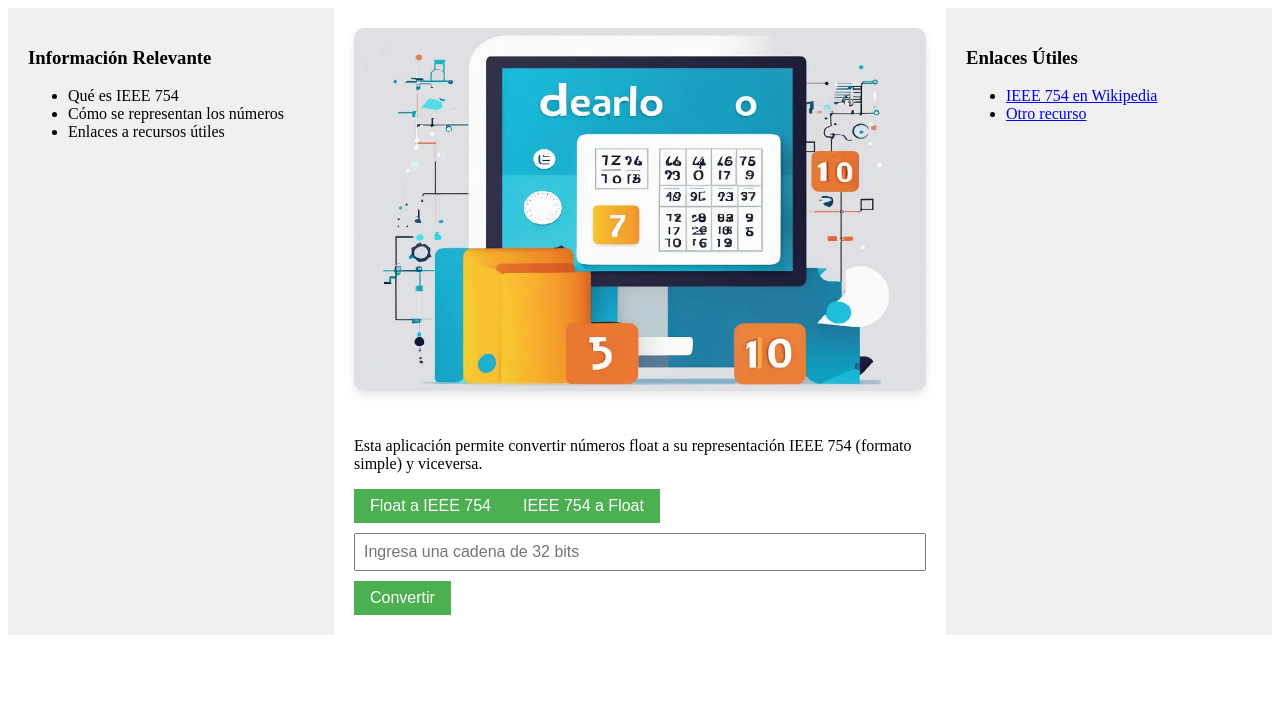
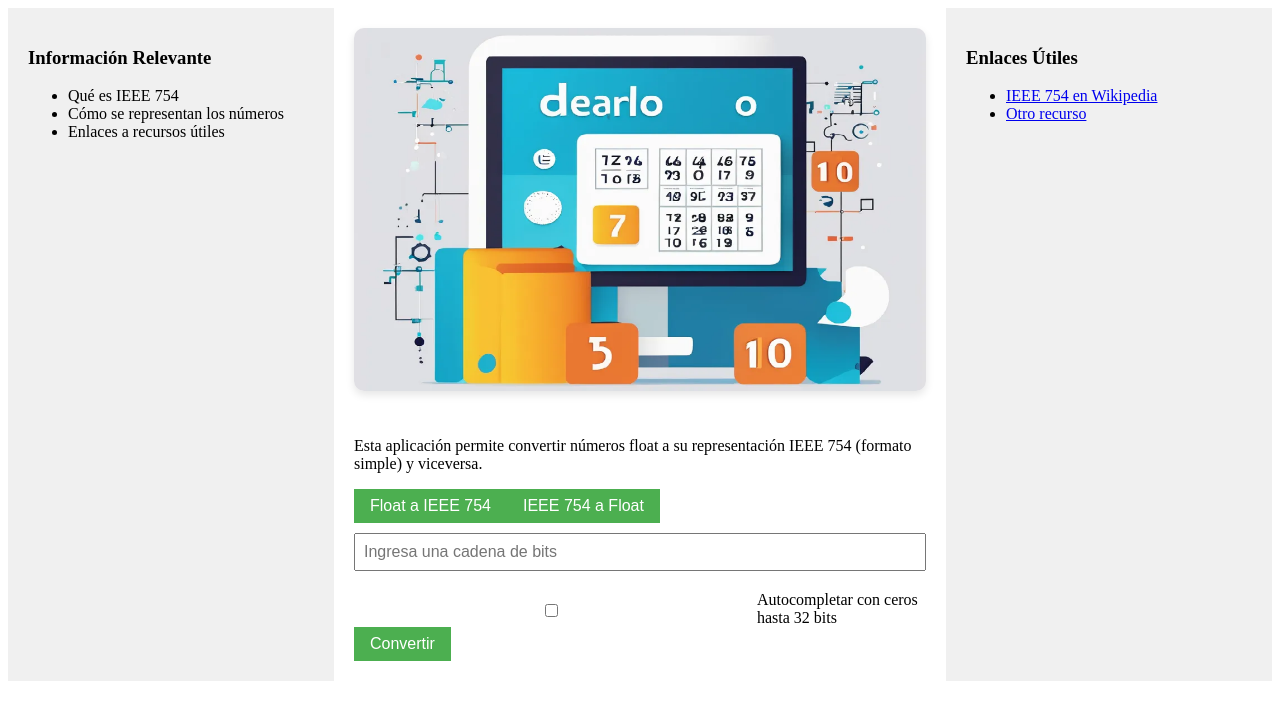
Before and after one commit to dperalta86/ieee754, a Next.js app: page / in a window 1280 px wide. Both pictures are taken after a click on the button "IEEE 754 a Float". Shown: the top 720 px of the page. Built offline with nearby package versions, Linux system fonts and the light colour scheme.

Commit message:
Se agregó checkbox para "autocomplementar con ceros"

```diff
--- a/src/components/IEEE754ToFloat.js
+++ b/src/components/IEEE754ToFloat.js
@@ -4,10 +4,17 @@ const IEEE754ToFloat = () => {
     const [bitString, setBitString] = useState('');
     const [result, setResult] = useState(null);
     const [error, setError] = useState(null);
+    const [autoComplete, setAutoComplete] = useState(false);
 
     const handleConvert = async () => {
+        let input = bitString;
+
+        if (autoComplete && input.length < 32) {
+            input = input.padEnd(32, '0');  // Completa con '0' hasta llegar a 32 bits
+        }
+
         // Validar que la cadena de bits tenga exactamente 32 caracteres y solo contenga '0' o '1'
-        if (bitString.length !== 32 || !/^[01]+$/.test(bitString)) {
+        if (input.length !== 32 || !/^[01]+$/.test(input)) {
             setError("La cadena debe contener exactamente 32 bits (solo '0' y '1').");
             return;
         }
@@ -19,7 +26,7 @@ const IEEE754ToFloat = () => {
                 headers: {
                     'Content-Type': 'application/json',
                 },
-                body: JSON.stringify({ bits: bitString }),
+                body: JSON.stringify({ bits: input }),
             });
             const data = await response.json();
             setResult(data);
@@ -34,9 +41,17 @@ const IEEE754ToFloat = () => {
                 type="text"
                 value={bitString}
                 onChange={(e) => setBitString(e.target.value)}
-                placeholder="Ingresa una cadena de 32 bits"
-                maxLength={32}
+                placeholder="Ingresa una cadena de bits"
             />
+            <div className="checkbox-container">
+                <input
+                    type="checkbox"
+                    id="autocomplete"
+                    checked={autoComplete}
+                    onChange={() => setAutoComplete(!autoComplete)}
+                />
+                <label htmlFor="autocomplete">Autocompletar con ceros hasta 32 bits</label>
+            </div>
             <button onClick={handleConvert}>Convertir</button>
 
             {error && <p style={{ color: 'red' }}>{error}</p>}
--- a/src/styles/globals.css
+++ b/src/styles/globals.css
@@ -59,3 +59,21 @@ p {
   font-size: 16px;
   margin-top: 10px;
 }
+
+.checkbox-container {
+  display: flex;
+  align-items: self-end;
+  margin-top: 10px;
+}
+
+input[type="text"] {
+  width: 100%;
+  padding: 8px;
+  margin: 10px 0;
+  box-sizing: border-box;
+  font-size: 16px;
+}
+
+input[type="checkbox"] {
+  margin-right: 8px;
+}
```
